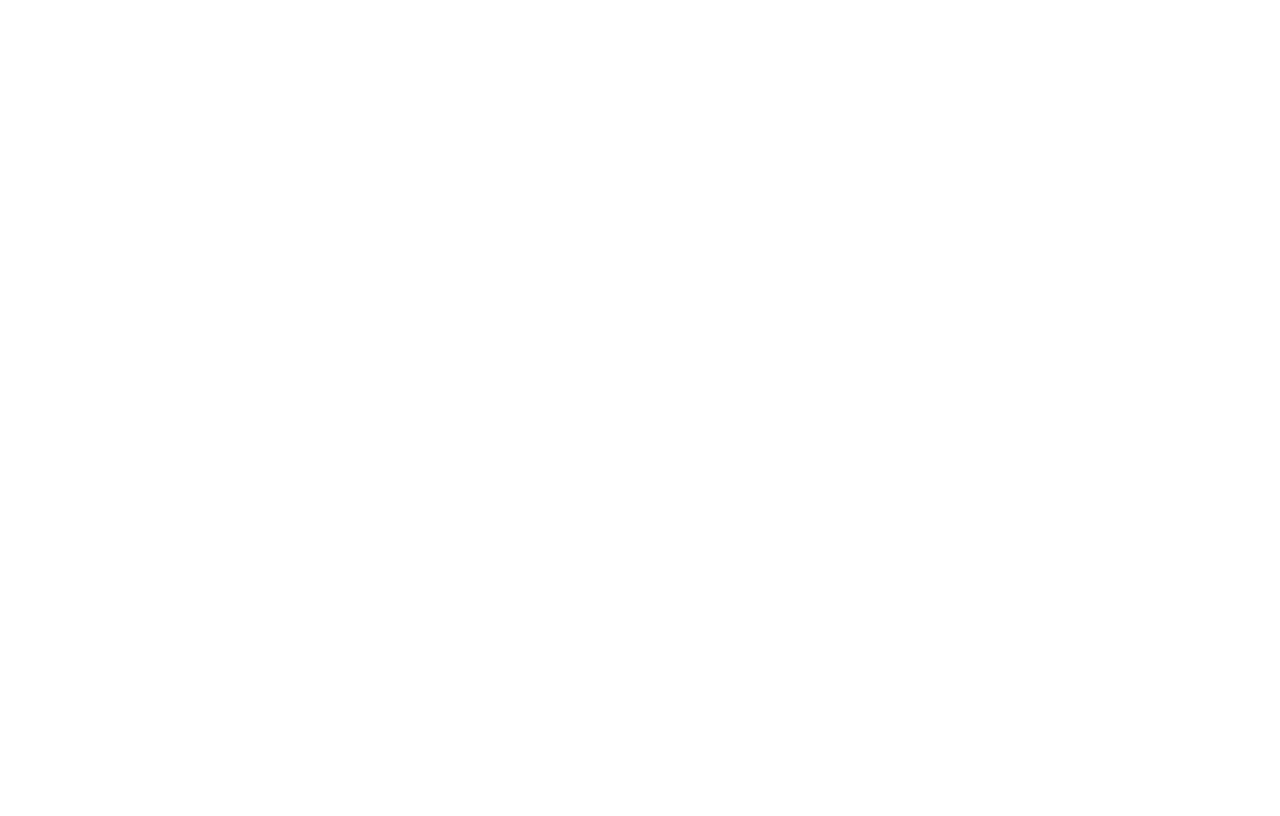
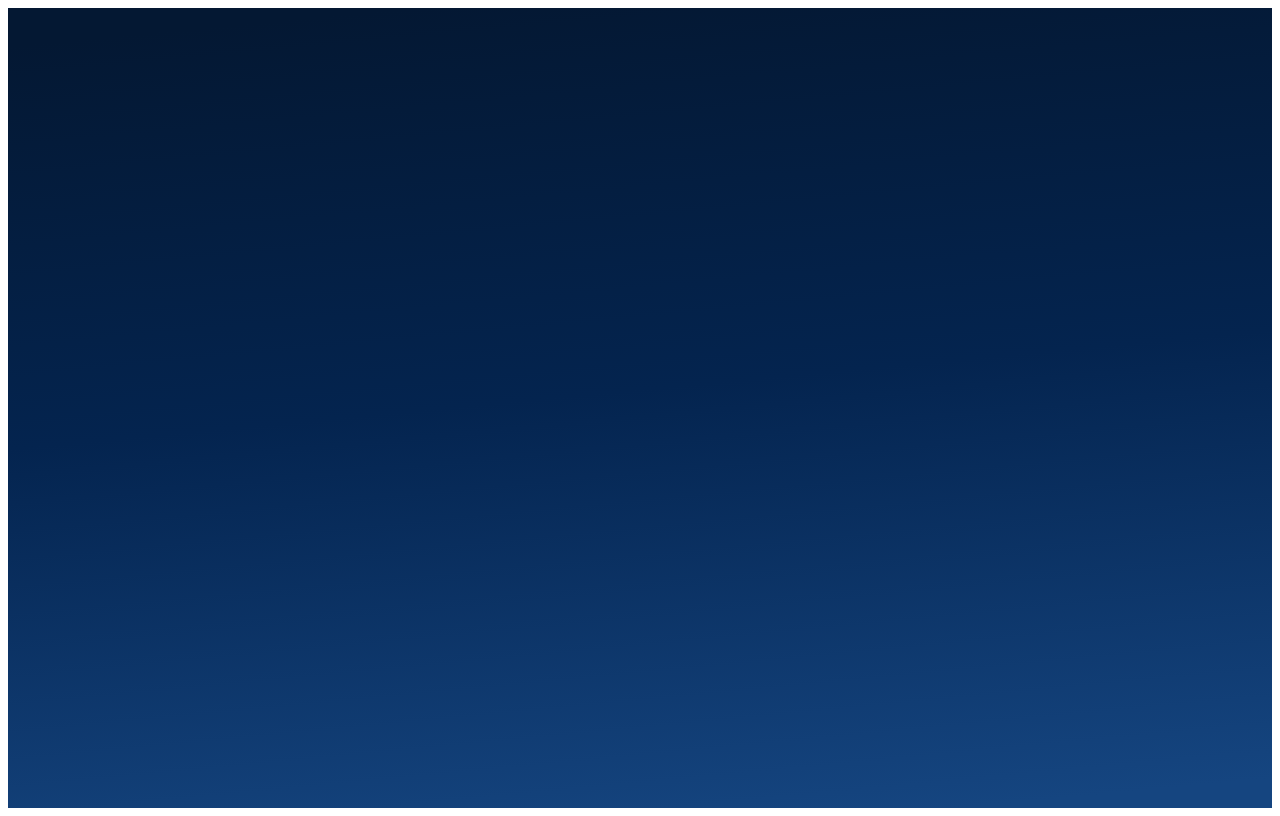
Before and after one commit to davidtpires/space-app, a React (Vite) app: page / in a window 1280 px wide. Built offline with nearby package versions, Linux system fonts and the light colour scheme.

Commit message:
Fundo com gradiente

```diff
--- a/src/App.jsx
+++ b/src/App.jsx
@@ -1,10 +1,18 @@
+import styled from "styled-components"
+
+const FundoGradiente = styled.div`
+  background: linear-gradient(174.61deg, #041833 4.16%, #04244F 48%, #154580 96.76%);
+  width: 100%;
+  min-height: 100vh;
+`
+
 function App() {
 
 
   return (
-    <>
+    <FundoGradiente>
 
-    </>
+    </FundoGradiente>
   )
 }
 
```
